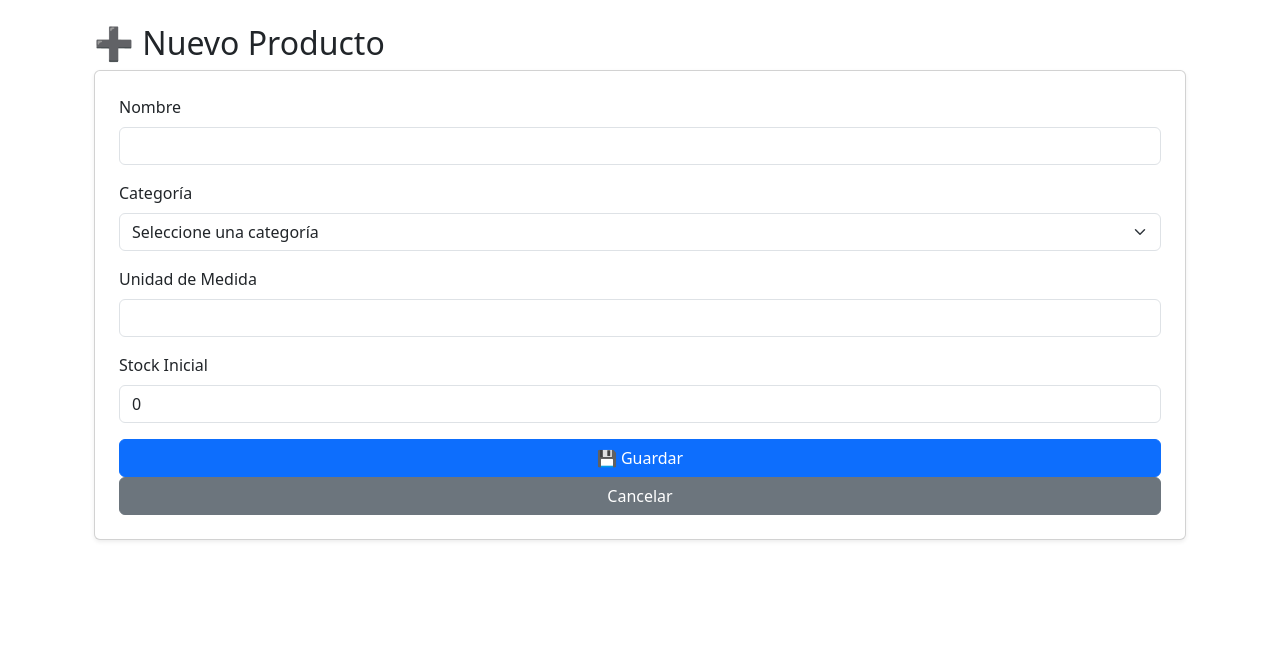
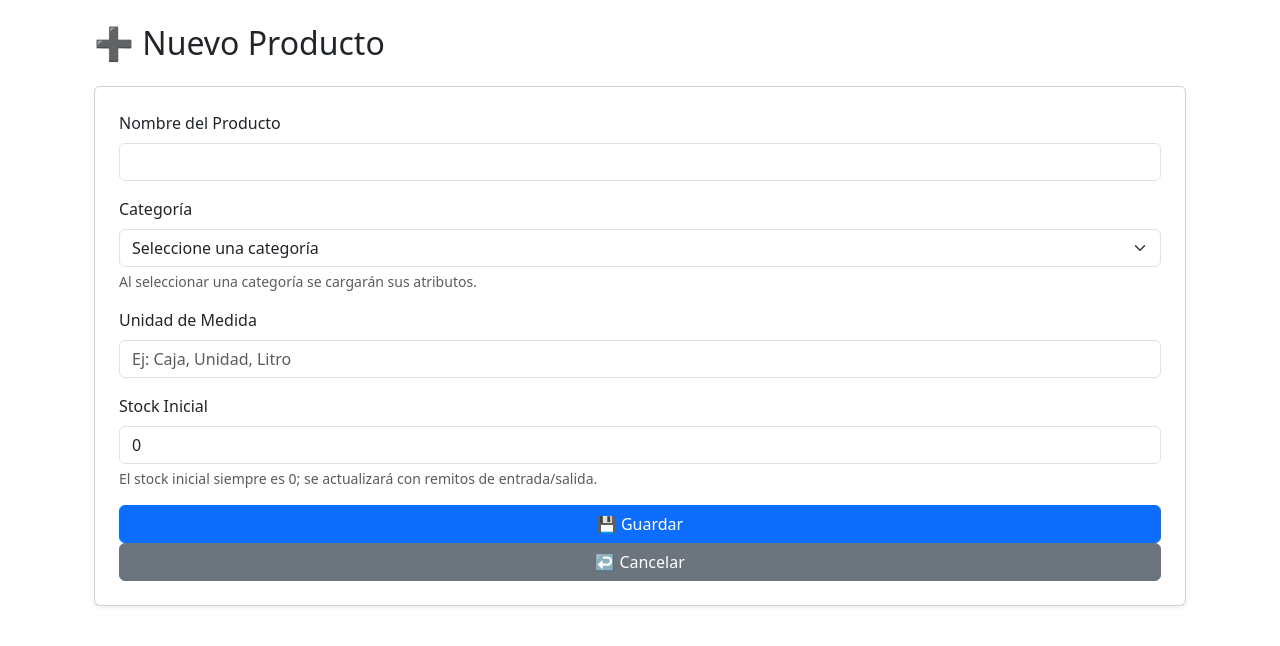
Before and after one commit to jcsempertegui/sistema-de-almacen, a PHP site: page /almacen2/views/productos/crear.php in a window 1280 px wide. Shown: the part 56-702 px from the top of the page. Run offline with PHP 8.4, Linux system fonts and the light colour scheme; the visitor is signed in with stand-in values (Sample User, id 1); tables that the repository leaves empty or names only in its code hold one stand-in row (values such as "Sample post"); some libraries are stand-ins or nearby versions.

Commit message:
nuevos cambios

```diff
--- a/controllers/ProductoController.php
+++ b/controllers/ProductoController.php
@@ -4,8 +4,8 @@ require_once __DIR__ . '/../models/Producto.php';
 class ProductoController {
     private $model;
 
-    public function __construct($conn) {
-        $this->model = new Producto($conn);
+    public function __construct($db) {
+        $this->model = new Producto($db);
     }
 
     public function listar() {
@@ -17,11 +17,7 @@ class ProductoController {
     }
 
     public function crear($data, $atributos = []) {
-        $resultado = $this->model->crear($data, $atributos);
-        if ($resultado === false) {
-            return "duplicado"; // ⚠️ Intento de duplicado
-        }
-        return true;
+        return $this->model->crear($data, $atributos);
     }
 
     public function editar($id, $data) {
--- a/models/Producto.php
+++ b/models/Producto.php
@@ -3,44 +3,42 @@ class Producto {
     private $conn;
 
     public function __construct($db) {
+        // MUY IMPORTANTE: usar $db (no $conn)
         $this->conn = $db;
     }
 
-    // Listar productos con atributos
+    // Listar productos con sus atributos
     public function listar() {
         $sql = "SELECT p.id, p.nombre, c.nombre as categoria, p.unidad, p.stock
                 FROM producto p
-                INNER JOIN categoria c ON p.categoria_id = c.id";
+                INNER JOIN categoria c ON p.categoria_id = c.id
+                ORDER BY p.id DESC";
         $result = $this->conn->query($sql);
         $productos = $result->fetch_all(MYSQLI_ASSOC);
 
-        // Traer atributos de cada producto
         foreach ($productos as &$prod) {
             $stmt = $this->conn->prepare("
                 SELECT a.nombre as atributo, ap.valor
                 FROM atributo_producto ap
                 INNER JOIN atributo a ON ap.atributo_id = a.id
                 WHERE ap.producto_id = ?
+                ORDER BY a.nombre ASC
             ");
             $stmt->bind_param("i", $prod['id']);
             $stmt->execute();
             $atributos = $stmt->get_result()->fetch_all(MYSQLI_ASSOC);
 
-            if (!empty($atributos)) {
-                $textoAtributos = [];
-                foreach ($atributos as $at) {
-                    $textoAtributos[] = $at['atributo'] . ": " . $at['valor'];
-                }
-                $prod['atributos'] = implode(", ", $textoAtributos);
-            } else {
-                $prod['atributos'] = "-";
+            $textoAtributos = [];
+            foreach ($atributos as $at) {
+                $textoAtributos[] = $at['atributo'] . ": " . $at['valor'];
             }
+            $prod['atributos'] = $textoAtributos ? implode(", ", $textoAtributos) : "-";
         }
 
         return $productos;
     }
 
-    // Obtener un producto con atributos
+    // Obtener un producto + atributos
     public function obtener($id) {
         $sql = "SELECT * FROM producto WHERE id = ?";
         $stmt = $this->conn->prepare($sql);
@@ -48,11 +46,11 @@ class Producto {
         $stmt->execute();
         $producto = $stmt->get_result()->fetch_assoc();
 
-        // Traemos los atributos
         $sqlA = "SELECT ap.atributo_id, a.nombre, ap.valor
                  FROM atributo_producto ap
                  INNER JOIN atributo a ON ap.atributo_id = a.id
-                 WHERE ap.producto_id = ?";
+                 WHERE ap.producto_id = ?
+                 ORDER BY a.nombre ASC";
         $stmtA = $this->conn->prepare($sqlA);
         $stmtA->bind_param("i", $id);
         $stmtA->execute();
@@ -61,9 +59,8 @@ class Producto {
         return $producto;
     }
 
-    // Crear producto (con validación de duplicados exactos)
     public function crear($data, $atributos = []) {
-        // Buscar todos los productos con el mismo nombre/categoría/unidad
+        // 1) Buscar productos con mismo nombre/categoría/unidad
         $stmt = $this->conn->prepare("SELECT id FROM producto WHERE nombre=? AND categoria_id=? AND unidad=?");
         $stmt->bind_param("sis", $data['nombre'], $data['categoria_id'], $data['unidad']);
         $stmt->execute();
@@ -72,37 +69,40 @@ class Producto {
         while ($row = $result->fetch_assoc()) {
             $productoId = $row['id'];
 
-            // Obtener atributos existentes
+            // 2) Obtener atributos de ese producto
             $stmt2 = $this->conn->prepare("SELECT atributo_id, valor FROM atributo_producto WHERE producto_id=?");
             $stmt2->bind_param("i", $productoId);
             $stmt2->execute();
             $atributosExistentes = $stmt2->get_result()->fetch_all(MYSQLI_ASSOC);
 
-            // Comparar con los nuevos
+            // 3) Comparar con los atributos nuevos
             if ($this->compararAtributos($atributosExistentes, $atributos)) {
-                return false; // 🚫 Producto duplicado exacto
+                return false; // 🚫 Ya existe producto con mismo nombre + atributos exactos
             }
         }
 
-        // Insertamos producto
+        // 4) Insertar producto
         $stmt = $this->conn->prepare("INSERT INTO producto (nombre, categoria_id, unidad, stock) VALUES (?, ?, ?, ?)");
         $stmt->bind_param("sisi", $data['nombre'], $data['categoria_id'], $data['unidad'], $data['stock']);
-        if ($stmt->execute()) {
-            $productoId = $this->conn->insert_id;
+        if (!$stmt->execute()) {
+            return false;
+        }
 
-            // Insertar atributos
+        $productoId = $this->conn->insert_id;
+
+        // 5) Insertar atributos
+        if (!empty($atributos)) {
             foreach ($atributos as $attr) {
                 $stmt2 = $this->conn->prepare("INSERT INTO atributo_producto (producto_id, atributo_id, valor) VALUES (?, ?, ?)");
                 $stmt2->bind_param("iis", $productoId, $attr['atributo_id'], $attr['valor']);
                 $stmt2->execute();
             }
+        }
 
-            return true;
-        }
-        return false;
+        return true;
     }
 
-    // Comparar arrays de atributos
+    // 🔎 Comparar dos sets de atributos
     private function compararAtributos($existentes, $nuevos) {
         if (count($existentes) !== count($nuevos)) {
             return false;
@@ -111,7 +111,7 @@ class Producto {
         foreach ($existentes as $e) {
             $found = false;
             foreach ($nuevos as $n) {
-                if ($e['atributo_id'] == $n['atributo_id'] && $e['valor'] == $n['valor']) {
+                if ($e['atributo_id'] == $n['atributo_id'] && $e['valor'] === $n['valor']) {
                     $found = true;
                     break;
                 }
@@ -120,22 +120,24 @@ class Producto {
                 return false;
             }
         }
-        return true;
+        return true; // ✅ Todos coinciden → duplicado exacto
     }
-
-    // Editar producto
+        // Editar producto (reemplaza atributos)
     public function editar($id, $data) {
-        $sql = "UPDATE producto SET nombre=?, categoria_id=?, unidad=? WHERE id=?";
+        $sql = "UPDATE producto SET nombre = ?, categoria_id = ?, unidad = ? WHERE id = ?";
         $stmt = $this->conn->prepare($sql);
         $stmt->bind_param("sisi", $data['nombre'], $data['categoria_id'], $data['unidad'], $id);
         $stmt->execute();
 
-        // Borramos atributos previos
-        $this->conn->query("DELETE FROM atributo_producto WHERE producto_id = $id");
+        // Borrar atributos previos
+        $del = $this->conn->prepare("DELETE FROM atributo_producto WHERE producto_id = ?");
+        $del->bind_param("i", $id);
+        $del->execute();
 
-        // Insertamos nuevamente
+        // Insertar nuevamente
         if (!empty($data['atributos'])) {
             foreach ($data['atributos'] as $atributo_id => $valor) {
+                if ($valor === '' || $valor === null) continue;
                 $sqlA = "INSERT INTO atributo_producto (producto_id, atributo_id, valor) VALUES (?, ?, ?)";
                 $stmtA = $this->conn->prepare($sqlA);
                 $stmtA->bind_param("iis", $id, $atributo_id, $valor);
@@ -148,8 +150,11 @@ class Producto {
 
     // Eliminar producto
     public function eliminar($id) {
-        $this->conn->query("DELETE FROM atributo_producto WHERE producto_id = $id");
-        $sql = "DELETE FROM producto WHERE id=?";
+        $del = $this->conn->prepare("DELETE FROM atributo_producto WHERE producto_id = ?");
+        $del->bind_param("i", $id);
+        $del->execute();
+
+        $sql = "DELETE FROM producto WHERE id = ?";
         $stmt = $this->conn->prepare($sql);
         $stmt->bind_param("i", $id);
         return $stmt->execute();
@@ -164,7 +169,7 @@ class Producto {
 
     // Listar atributos por categoría
     public function listarAtributosPorCategoria($categoria_id) {
-        $sql = "SELECT * FROM atributo WHERE categoria_id=?";
+        $sql = "SELECT id, nombre FROM atributo WHERE categoria_id = ? ORDER BY nombre ASC";
         $stmt = $this->conn->prepare($sql);
         $stmt->bind_param("i", $categoria_id);
         $stmt->execute();
--- a/models/Usuario.php
+++ b/models/Usuario.php
@@ -16,9 +16,9 @@ class Usuario {
     }
 
     public function crear($data) {
-        $sql = "INSERT INTO usuario (nombre,apellido,usuario,clave,rol) VALUES (?,?,?,?,?)";
+        $sql = "INSERT INTO usuario (nombre,apellido,usuario,contraseña,rol) VALUES (?,?,?,?,?)";
         $stmt = $this->conn->prepare($sql);
-        $hash = password_hash($data['clave'], PASSWORD_BCRYPT);
+        $hash = password_hash($data['contraseña'], PASSWORD_BCRYPT);
         $stmt->bind_param("sssss",$data['nombre'],$data['apellido'],$data['usuario'],$hash,$data['rol']);
         return $stmt->execute();
     }
@@ -41,7 +41,7 @@ class Usuario {
         $stmt->bind_param("s",$usuario);
         $stmt->execute();
         $res = $stmt->get_result()->fetch_assoc();
-        if($res && password_verify($clave,$res['clave'])) { return $res; }
+        if($res && password_verify($clave,$res['contraseña'])) { return $res; }
         return false;
     }
 }
--- a/views/productos/crear.php
+++ b/views/productos/crear.php
@@ -1,103 +1,120 @@
 <?php
-session_start();
 require_once __DIR__ . '/../../config/db.php';
 require_once __DIR__ . '/../../controllers/ProductoController.php';
 include_once __DIR__ . '/../../includes/header.php';
 
-if ($_SESSION['rol'] != 'admin') die("Acceso denegado");
+if ($_SESSION['rol'] != 'admin') {
+    die("Acceso denegado");
+}
 
 $controller = new ProductoController($conn);
-$categorias = $controller->listarCategorias();
 
 if ($_SERVER['REQUEST_METHOD'] === 'POST') {
     $data = [
         'nombre'       => $_POST['nombre'],
-      'categoria_id' => $_POST['categoria_id'],
+        'categoria_id' => intval($_POST['categoria_id']),
         'unidad'       => $_POST['unidad'],
         'stock'        => 0
     ];
 
-  // Supongamos que los atributos llegan como arrays en el POST
+    // Construir array de atributos a partir del POST
     $atributos = [];
-  if (isset($_POST['atributo_id'])) {
-      foreach ($_POST['atributo_id'] as $i => $attrId) {
+    if (isset($_POST['atributos']) && is_array($_POST['atributos'])) {
+        foreach ($_POST['atributos'] as $atributo_id => $valor) {
+            if ($valor === '' || $valor === null) continue;
             $atributos[] = [
-              'atributo_id' => $attrId,
-              'valor'       => $_POST['valor'][$i]
+                'atributo_id' => intval($atributo_id),
+                'valor'       => trim($valor)
             ];
         }
     }
 
-  $resultado = $controller->crear($data, $atributos);
-
-  if ($resultado === "duplicado") {
-      $error = "⚠️ Ya existe un producto con el mismo nombre y atributos.";
+    if ($controller->crear($data, $atributos)) {
+        header("Location: listar.php?msg=Producto creado correctamente");
+        exit;
     } else {
-      header("Location: listar.php?msg=Producto creado correctamente");
+        header("Location: listar.php?msg=⚠️ Ya existe un producto con el mismo nombre y atributos (o intentaste duplicar un atributo)");
         exit;
     }
 }
+
+// Traer categorías para el select
+$categorias = $controller->listarCategorias();
 ?>
-<?php if (isset($error)): ?>
-  <div class="alert alert-danger"><?= $error ?></div>
-<?php endif; ?>
 
-<div class="container mt-4">
-  <h2>➕ Nuevo Producto</h2>
+<div class="container">
+  <h2 class="mb-4">➕ Nuevo Producto</h2>
+
   <form method="POST" class="card p-4 shadow-sm">
     <div class="mb-3">
-      <label for="nombre" class="form-label">Nombre</label>
+      <label for="nombre" class="form-label">Nombre del Producto</label>
       <input type="text" class="form-control" id="nombre" name="nombre" required>
     </div>
 
     <div class="mb-3">
       <label for="categoria_id" class="form-label">Categoría</label>
-      <select class="form-select" id="categoria_id" name="categoria_id" required onchange="cargarAtributos(this.value)">
+      <select class="form-select" id="categoria_id" name="categoria_id" required>
         <option value="">Seleccione una categoría</option>
         <?php foreach ($categorias as $c): ?>
           <option value="<?= $c['id'] ?>"><?= htmlspecialchars($c['nombre']) ?></option>
         <?php endforeach; ?>
       </select>
+      <div class="form-text">Al seleccionar una categoría se cargarán sus atributos.</div>
     </div>
 
+    <!-- Aquí se insertan dinámicamente los inputs de atributos -->
     <div id="atributos-container"></div>
 
     <div class="mb-3">
       <label for="unidad" class="form-label">Unidad de Medida</label>
-      <input type="text" class="form-control" id="unidad" name="unidad" required>
+      <input type="text" class="form-control" id="unidad" name="unidad" placeholder="Ej: Caja, Unidad, Litro" required>
     </div>
 
     <div class="mb-3">
       <label for="stock" class="form-label">Stock Inicial</label>
       <input type="number" class="form-control" id="stock" name="stock" value="0" readonly>
+      <div class="form-text text-muted">El stock inicial siempre es 0; se actualizará con remitos de entrada/salida.</div>
     </div>
 
     <button type="submit" class="btn btn-primary">💾 Guardar</button>
-    <a href="listar.php" class="btn btn-secondary">Cancelar</a>
+    <a href="listar.php" class="btn btn-secondary">↩️ Cancelar</a>
   </form>
 </div>
 
 <script>
-function cargarAtributos(categoriaId) {
+  // Usamos BASE_URL del header
+  const BASE_URL = "<?= BASE_URL ?>";
+  const selectCategoria = document.getElementById('categoria_id');
+  const contenedorAtributos = document.getElementById('atributos-container');
+
+  selectCategoria.addEventListener('change', function () {
+    const categoriaId = this.value;
     if (!categoriaId) {
-    document.getElementById('atributos-container').innerHTML = '';
+      contenedorAtributos.innerHTML = '';
       return;
     }
-  fetch('obtener_atributos.php?categoria_id=' + categoriaId)
-    .then(response => response.json())
+    fetch(`${BASE_URL}/public/api/atributos.php?categoria_id=${categoriaId}`)
+      .then(res => res.json())
       .then(data => {
-      let html = '<h5>Atributos</h5>';
+        if (!Array.isArray(data) || data.length === 0) {
+          contenedorAtributos.innerHTML = '<div class="alert alert-secondary">Esta categoría no tiene atributos configurados.</div>';
+          return;
+        }
+        let html = '<h5 class="mt-3">Atributos</h5>';
         data.forEach(attr => {
           html += `
             <div class="mb-3">
               <label class="form-label">${attr.nombre}</label>
-            <input type="text" class="form-control" name="atributos[${attr.id}]" required>
+              <input type="text" class="form-control" name="atributos[${attr.id}]" placeholder="Ingrese ${attr.nombre}">
             </div>
           `;
         });
-      document.getElementById('atributos-container').innerHTML = html;
+        contenedorAtributos.innerHTML = html;
+      })
+      .catch(() => {
+        contenedorAtributos.innerHTML = '<div class="alert alert-danger">No se pudieron cargar los atributos.</div>';
       });
-}
+  });
 </script>
 
 <?php include_once __DIR__ . '/../../includes/footer.php'; ?>
--- a/views/usuarios/crear.php
+++ b/views/usuarios/crear.php
@@ -13,7 +13,7 @@ if ($_SERVER['REQUEST_METHOD'] === 'POST') {
         'nombre'   => $_POST['nombre'],
         'apellido' => $_POST['apellido'],
         'usuario'  => $_POST['usuario'],
-        'clave'    => $_POST['clave'],
+        'contraseña'    => $_POST['contraseña'],
         'rol'      => $_POST['rol']
     ];
     $controller->crear($data);
@@ -38,8 +38,8 @@ if ($_SERVER['REQUEST_METHOD'] === 'POST') {
       <input type="text" class="form-control" id="usuario" name="usuario" required>
     </div>
     <div class="mb-3">
-      <label for="clave" class="form-label">Contraseña</label>
-      <input type="password" class="form-control" id="clave" name="clave" required>
+      <label for="contraseña" class="form-label">Contraseña</label>
+      <input type="password" class="form-control" id="contraseña" name="contraseña" required>
     </div>
     <div class="mb-3">
       <label for="rol" class="form-label">Rol</label>
```
Also changed, not shown: public/api/atributos.php (added, +21 -0 lines), views/productos/listar.php (+3 -5 lines). Lines whose indentation alone changed are shown as unchanged.
